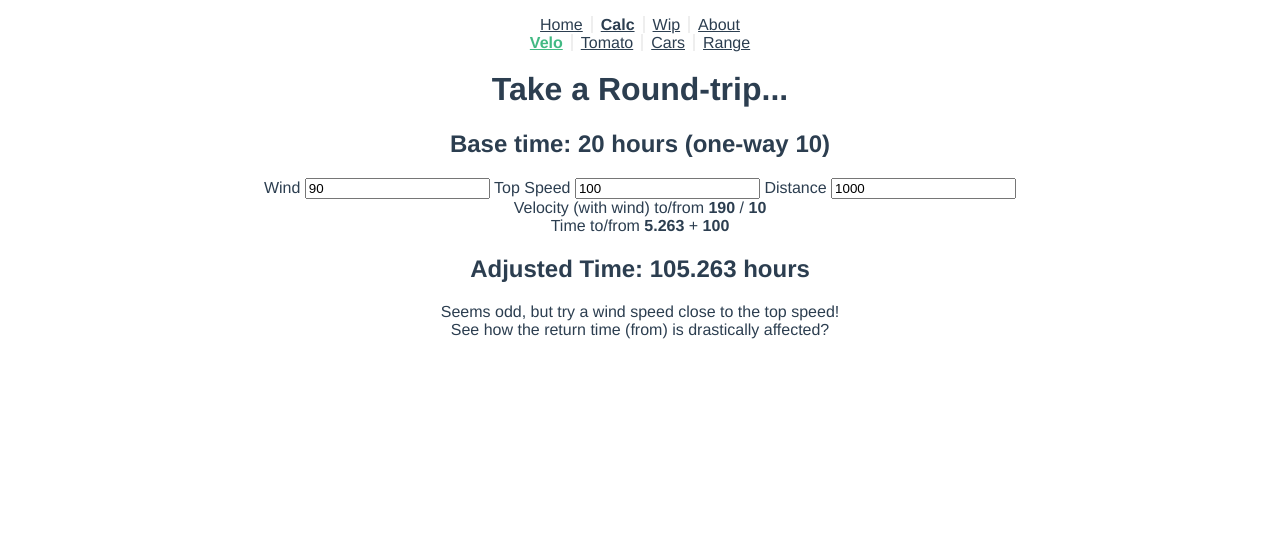
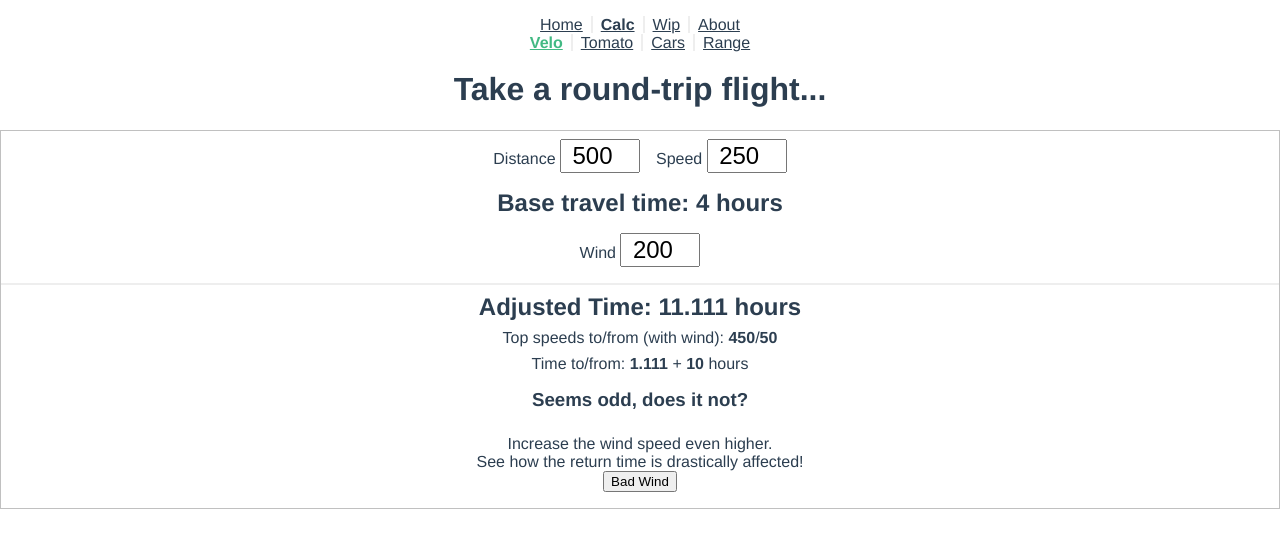
Before and after one commit to dvdrtrgn/muse3, a Vue app: page /calc/velo in a window 1280 px wide. Both pictures are taken after a click on the button "Bad Wind". Shown: the top 548 px of the page. Built offline with nearby package versions, Linux system fonts and the light colour scheme.

Commit message:
Tweak styles

```diff
--- a/src/router/index.js
+++ b/src/router/index.js
@@ -21,7 +21,7 @@ const routes = [
         path: 'velo',
         name: 'Velo',
         meta: {
-          title: 'The Counter Intuitive Velo',
+          title: 'The Counter Intuitive Flight',
         },
         component: () =>
           import(/* webpackChunkName: "Velo" */ '../views/calc/Velo.vue'),
--- a/src/views/Calc.vue
+++ b/src/views/Calc.vue
@@ -4,3 +4,21 @@
   </p>
   <router-view></router-view>
 </template>
+
+<style lang="scss">
+  .tidy {
+    border: 1px solid silver;
+    h2,
+    h3,
+    label {
+      display: inline-block;
+      margin: 0.5rem;
+    }
+    input[type='number'] {
+      font-size: 1.5rem;
+      text-align: center;
+      width: 3em;
+    }
+  }
+
+</style>
--- a/src/views/calc/Range.vue
+++ b/src/views/calc/Range.vue
@@ -132,19 +132,5 @@
     .error {
       color: red;
     }
-    .tidy {
-      border: 1px solid silver;
-      h2,
-      h3,
-      label {
-        display: inline-block;
-        margin: 1rem;
-      }
-      input[type='number'] {
-        font-size: 1.5rem;
-        text-align: center;
-        width: 3em;
-      }
-    }
   }
 </style>
--- a/src/views/calc/Velo.vue
+++ b/src/views/calc/Velo.vue
@@ -1,32 +1,39 @@
 <template>
-  <h1>Take a Round-trip...</h1>
+  <h1>Take a round-trip flight...</h1>
   <div class="tidy">
+    <label> Distance <input type="number" v-model.number="distance" /> </label>
+    <label> Speed <input type="number" v-model.number="topSpeed" /> </label>
+
     <h2 class="full">
-      Base time:
+      Base travel time:
       <b>{{ (timeNormal * 2).toLocaleString() }}</b> hours
-      (one-way <b>{{ (timeNormal).toLocaleString() }}</b>)
     </h2>
     <label> Wind <input type="number" v-model.number="wind" /> </label>
-    <label> Top Speed <input type="number" v-model.number="speed" /> </label>
-    <label> Distance <input type="number" v-model.number="distance" /> </label>
-    <label class="full">
-      Velocity (with wind) to/from
-      <b>{{ speedTo }}</b> /
-      <b>{{ speedFro }}</b>
-    </label>
-    <label class="full">
-      Time to/from
-      <b>{{ timeTo.toLocaleString() }}</b> + <b>{{ timeFro.toLocaleString() }}</b>
-    </label>
+    <hr />
     <h2 class="full">
       Adjusted Time: <b>{{ timeTotal.toLocaleString() }}</b> hours
     </h2>
+
+    <label class="full">
+      Top speeds to/from (with wind):
+      <b>{{ speedTo }}</b>/<b>{{ speedFro }}</b>
+    </label>
+    <label class="full">
+      Time to/from:
+      <b>{{ timeTo.toLocaleString() }}</b> +
+      <b>{{ timeFro.toLocaleString() }}</b> hours
+    </label>
+
+    <h3>Seems odd, does it not?</h3>
     <p>
-      Seems odd, but try a wind speed close to the top speed! <br>
-      <button v-if="!played" @click="playHardWind">Bad Wind</button>
-      <span v-else>
-        See how the return time (from) is drastically affected?
+      <span v-if="!played">
+        Now try a wind speed close to the top speed! <br />
+      </span><span v-else>
+        Increase the wind speed even higher. <br />
+        See how the return time is drastically affected!
       </span>
+      <br />
+      <button v-show="played < 2" @click="playHardWind">Bad Wind</button>
     </p>
   </div>
 </template>
@@ -35,24 +42,31 @@
   export default {
     data() {
       return {
-        wind: 10,
-        speed: 100,
-        distance: 1000,
-        played: false,
+        wind: 50,
+        topSpeed: 250,
+        distance: 500,
+        played: 0,
       };
     },
     methods: {
+      realityCheck() {
+        if (this.wind > this.topSpeed) this.wind = this.topSpeed;
+      },
       playHardWind() {
-        this.wind = this.speed - 10;
-        this.played = true;
+        if (this.played) {
+          this.wind = this.topSpeed;
+        } else {
+          this.wind = this.topSpeed - 50;
+        }
+        this.played++;
       },
     },
     computed: {
       speedTo() {
-        return this.speed + this.wind;
+        return this.topSpeed + this.wind;
       },
       speedFro() {
-        return this.speed - this.wind;
+        return this.topSpeed - this.wind;
       },
       timeTo() {
         return this.distance / this.speedTo;
@@ -64,9 +78,17 @@
         return this.timeTo + this.timeFro;
       },
       timeNormal() {
-        return this.distance / this.speed;
+        return this.distance / this.topSpeed;
       },
     },
+    watch: {
+      topSpeed() {
+        this.realityCheck()
+      },
+      wind() {
+        this.realityCheck()
+      },
+    }
   };
 </script>
 
@@ -75,6 +97,9 @@
     b {
       font-weight: bolder;
     }
+    hr {
+      border-style: ridge;
+    }
     .full {
       display: block;
     }
```
